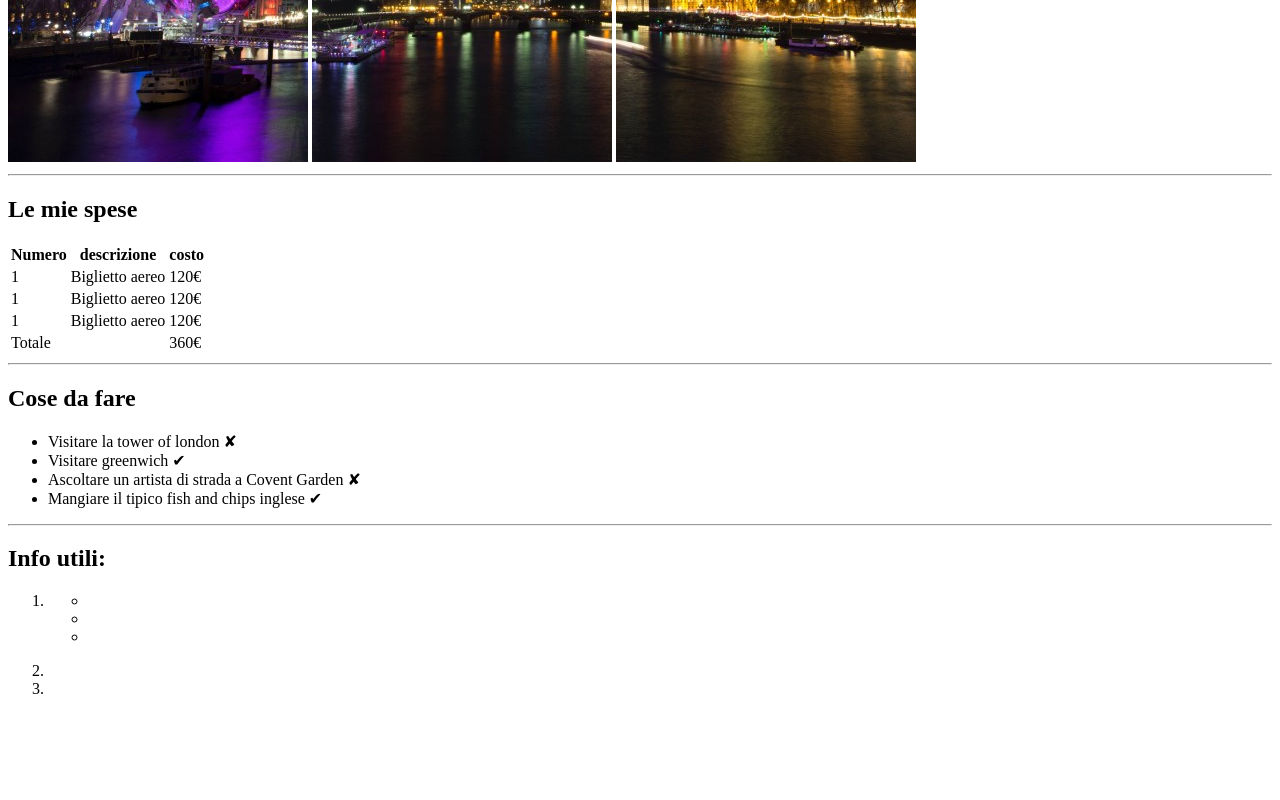
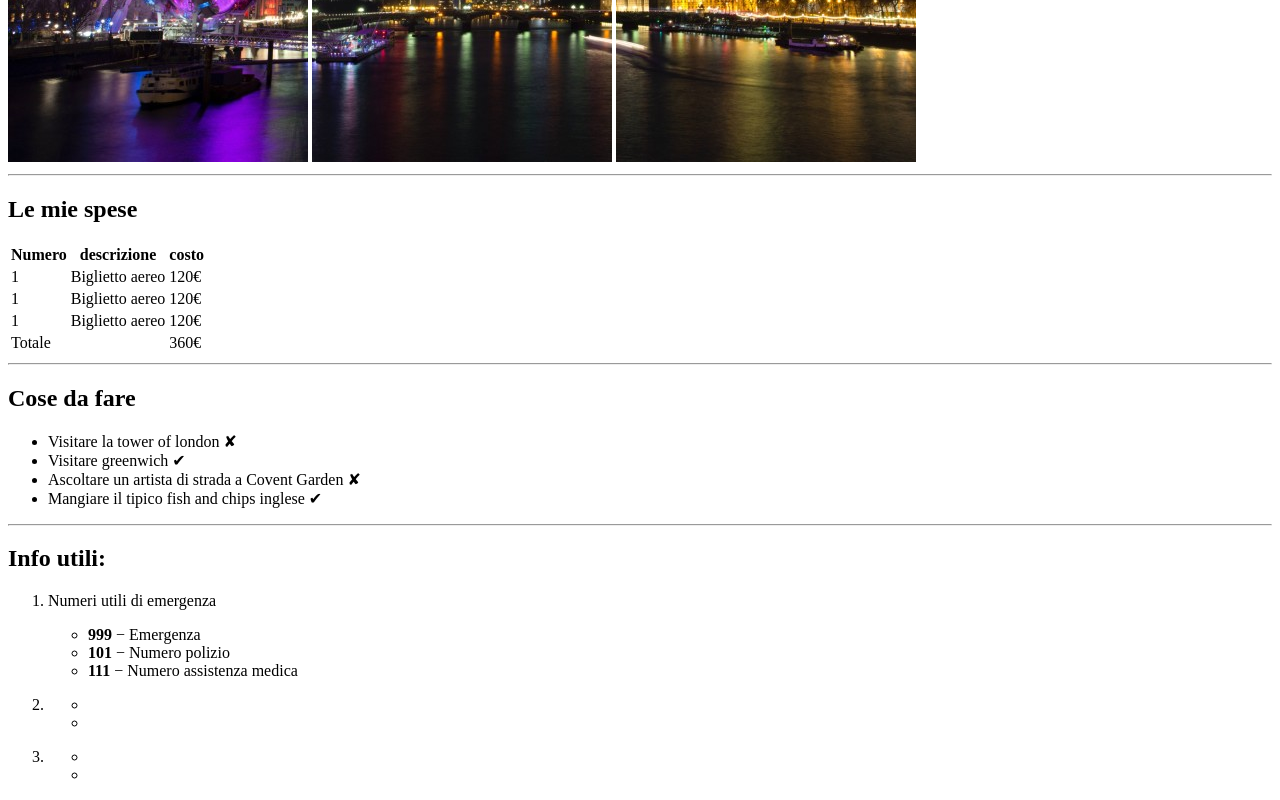
Before and after one commit to Maurizio97/html-london-trip, a plain HTML site: page index.html in a window 1280 px wide. Shown: the part 518-1318 px from the top of the page. Before the commit the page ends 1232 px from the top, so only its background shows below. Drawn offline with Linux system fonts and the light colour scheme.

Commit message:
n°1 on the  complete list

```diff
--- a/index.html
+++ b/index.html
@@ -122,19 +122,38 @@
 
                  <ol>
 
-                    <!-- N°1 -->
+                    <!-- N°1 della lista -->
                      <li>
                         <p>
+                            Numeri utili di emergenza
+                            <ul>
+                                <li><strong>999</strong> &#8722; Emergenza</li>
+                                <li><strong>101</strong> &#8722; Numero polizio</li>
+                                <li><strong>111</strong> &#8722; Numero assistenza medica</li>
+                            </ul>
+                        </p>
+                     </li>
 
+                     <!-- N°2 della lista-->
+                     <li>
+                        <p>
                             <ul>
                                 <li></li>
+                                <li></li>
+                            </ul>
+                        </p>
+
+                     </li>
+
+                     <!-- N°3 della lista-->
+                     <li>
+                        <p>
+                            <ul>
                                 <li></li>
                                 <li></li>
                             </ul>
                         </p>
                      </li>
-                     <li></li>
-                     <li></li>
                  </ol>
             </section>
             <!-- fine sezione 3: lista info utili -->
```
